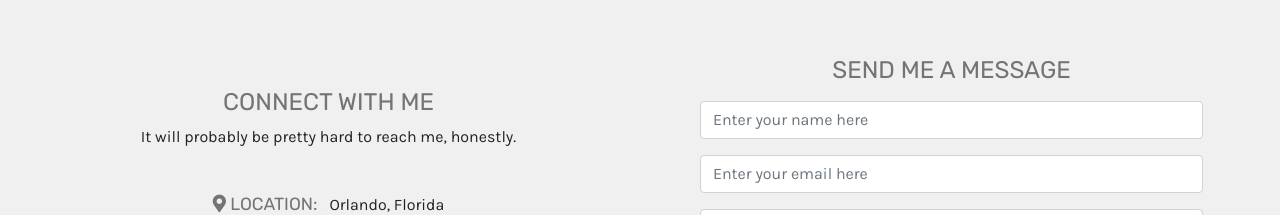
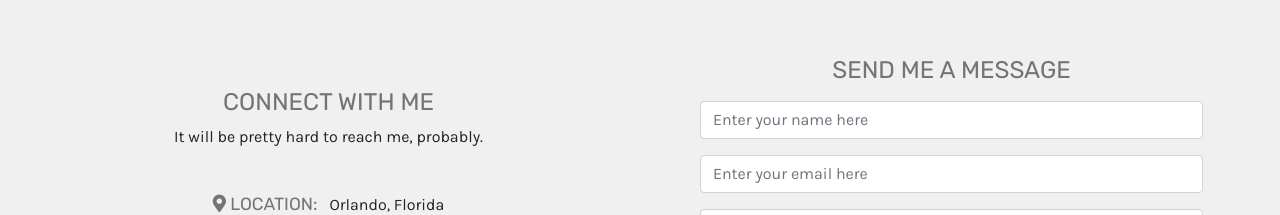
Before and after one commit to darnocer/vue-portfolio-template, a Vue app: page / in a window 1280 px wide. Shown: the part 3360-3575 px from the top of the page. Built offline with nearby package versions, Linux system fonts and the light colour scheme.

Commit message:
bux fixes

```diff
--- a/src/Vue/pages/Contact.vue
+++ b/src/Vue/pages/Contact.vue
@@ -27,7 +27,7 @@
                     <i class="fa fa-envelope"></i> Email:
                   </h3>
                   <br class="d-md-none" />
-                  <a href="mailto:hello@dariannocera.com">
+                  <a :href="'mailto:'+ contact.email">
                     <span>{{ contact.email }}</span>
                   </a>
                 </li>
--- a/src/data/data.json
+++ b/src/data/data.json
@@ -186,7 +186,7 @@
   ]
 },
     "contact":{
-      "text": "It will probably be pretty hard to reach me, honestly.",
+      "text": "It will be pretty hard to reach me, probably.",
       "formTitle": "Send Me A Message",
       "city": "Orlando, Florida",
       "email": "info@bobross.com",
```
